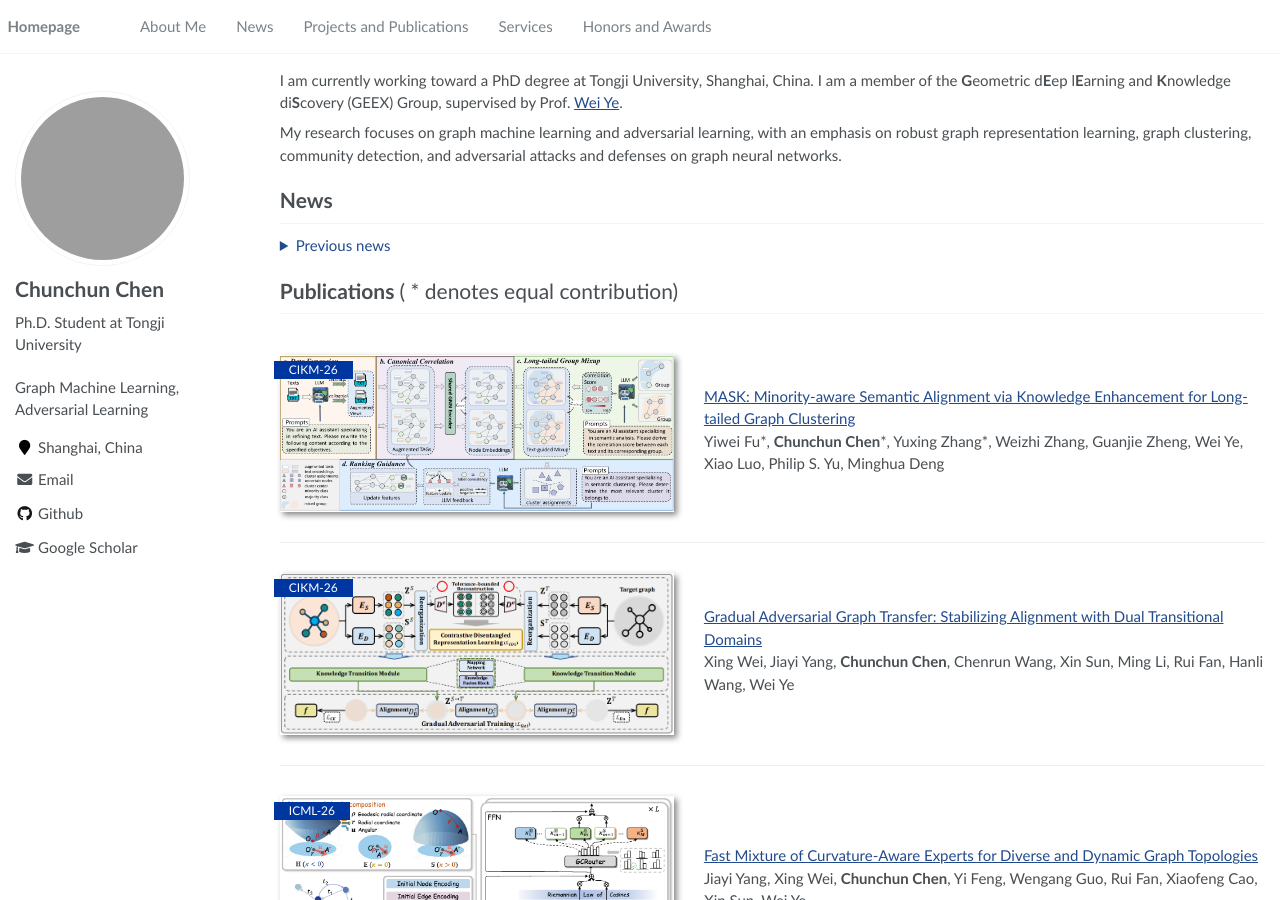
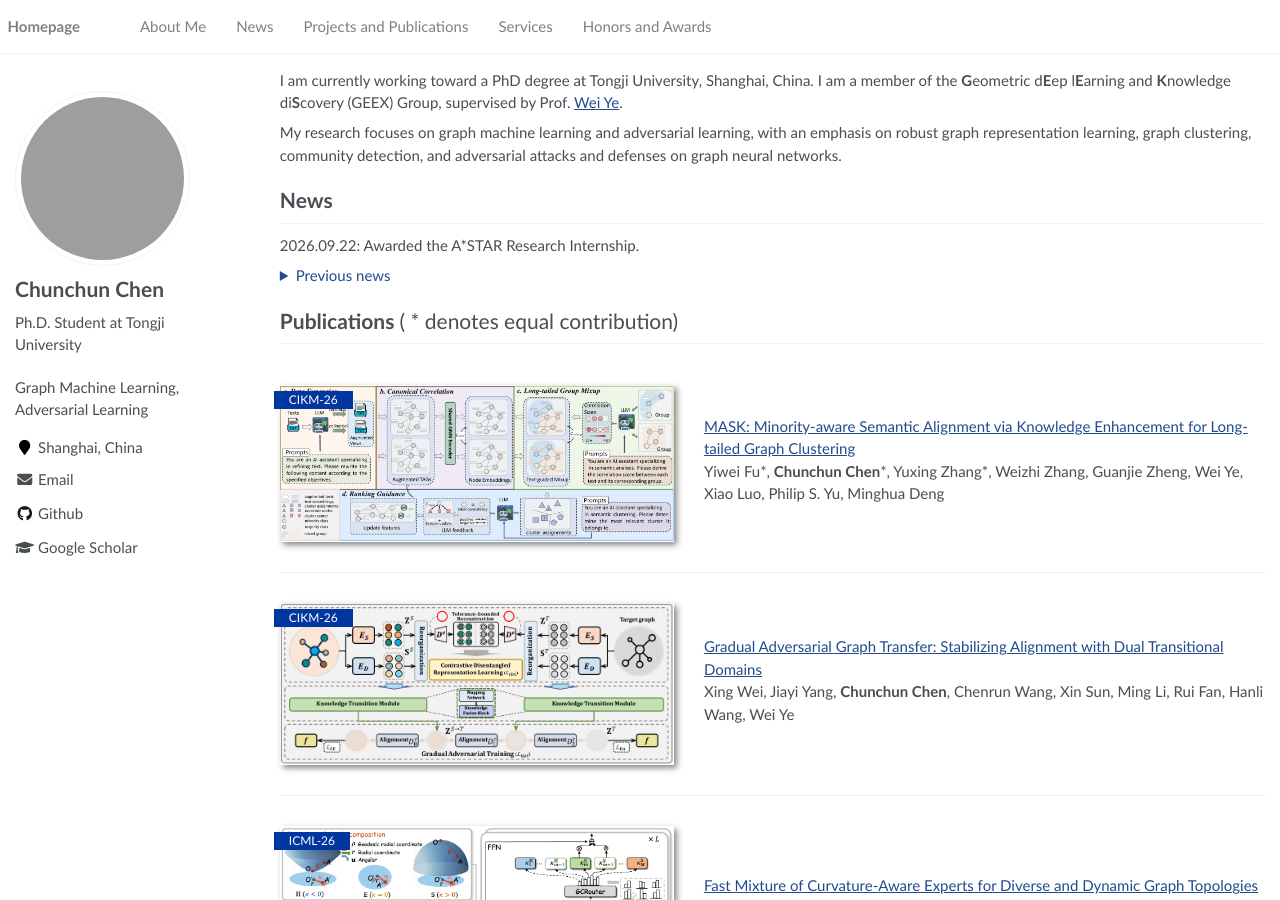
Before and after one commit to CCChen-GEEX/CCChen-GEEX.github.io, a Jekyll site: the page built from _pages/about.md, in a window 1280 px wide and 900 px high. Built offline with Jekyll 4.4.1, drawn with Linux system fonts in a browser that asks for light colours; grey boxes are pictures that could not be loaded.

Commit message:
Update news.md

```diff
--- a/_pages/includes/news.md
+++ b/_pages/includes/news.md
@@ -1,5 +1,5 @@
 # News
-{: #news }
+2026.09.22:  Awarded the A*STAR Research Internship.
 
 <details>
   <summary>Previous news</summary>
```
